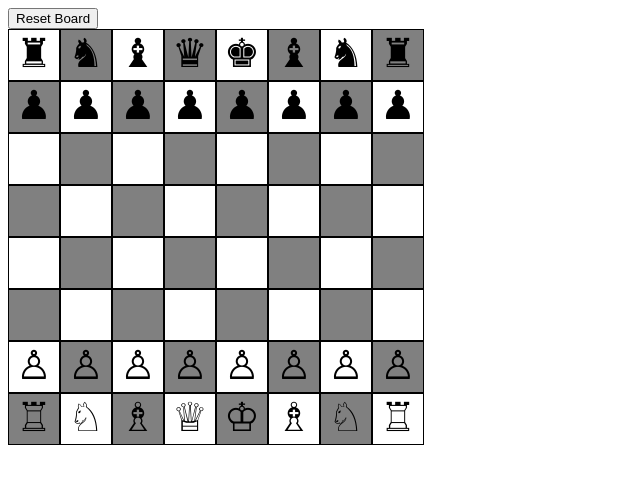
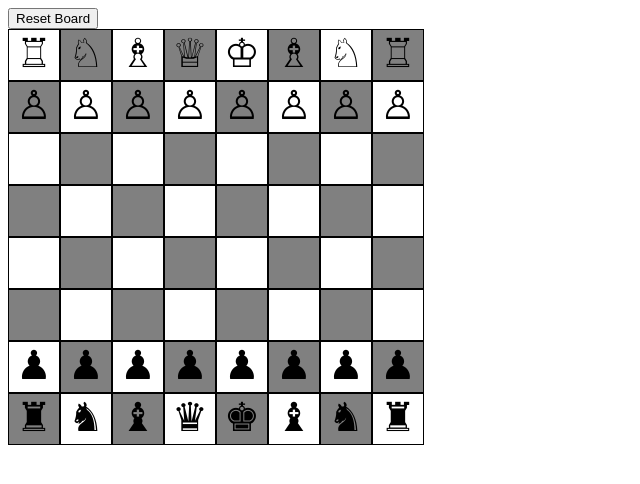
Before and after one commit to onequbit/Chessboard, a plain HTML site: page chessboard.html in a window 1280 px wide. Shown: the whole page, without its empty margins (0-640 px from the left). Drawn offline with Linux system fonts and the light colour scheme.

Commit message:
updated with new tricks

```diff
--- /dev/null
+++ b/chess.css
@@ -0,0 +1,136 @@
+
+
+/*
+    const prefix = "&#98";
+    const colors = ['WHITE','BLACK'];
+    const ranks = ['KING','QUEEN','ROOK','BISHOP','KNIGHT','PAWN'];
+
+    white chess king	♔	U+2654	&#9812;	&#x2654;
+    white chess queen	♕	U+2655	&#9813;	&#x2655;
+    white chess rook	♖	U+2656	&#9814;	&#x2656;
+    white chess bishop	♗	U+2657	&#9815;	&#x2657;
+    white chess knight	♘	U+2658	&#9816;	&#x2658;
+    white chess pawn	♙	U+2659	&#9817;	&#x2659;
+    black chess king	♚	U+265A	&#9818;	&#x265A;
+    black chess queen	♛	U+265B	&#9819;	&#x265B;
+    black chess rook	♜	U+265C	&#9820;	&#x265C;
+    black chess bishop	♝	U+265D	&#9821;	&#x265D;
+    black chess knight	♞	U+265E	&#9822;	&#x265E;
+    black chess pawn	♟︎	U+265F	&#9823;	&#x265F;
+
+*/
+
+chess-piece
+{
+    position: absolute;
+    font-size: 7vh;
+}
+
+chess-piece-layer
+{
+    position: absolute;
+}
+
+.container {
+    display: grid;
+    grid-template-columns: repeat(5, 1fr);
+    gap: 10px;
+}
+
+[draggable="true"]
+{
+    user-select: none;
+    -moz-user-select: none;
+    -webkit-user-select: none;
+    -ms-user-select: none;
+    cursor: move;
+}
+
+/* .stack-container
+{
+    position: relative;
+}
+
+.stacked
+{
+    position: absolute;
+} */
+
+/* .chess-piece
+{
+    font-size: 7vh;
+    position: absolute;
+
+} */
+
+chess-piece.black
+{
+    text-shadow: 0px 0px 1vh white;
+}
+
+chess-piece.white
+{
+    text-shadow: 0px 0px 1vh none;
+}
+
+chess-piece.white.king::after
+{
+    content: "\2654";
+}
+chess-piece.white.queen::after
+{
+    content: "\2655";
+}
+chess-piece.white.rook::after
+{
+    content: "\2656";
+}
+/* chess-piece.white.bishop::after
+{
+    content: "\2657";
+} */
+chess-piece-layer.white.bishop.back::after
+{
+    color: white;
+    content: "\265d";
+    z-index: -2;
+}
+chess-piece-layer.white.bishop.front::after
+{
+    color: black;
+    content: "\2657";
+    z-index: -1;
+}
+chess-piece.white.knight::after
+{
+    content: "\2658";
+}
+chess-piece.white.pawn::after
+{
+    content: "\2659";
+}
+
+chess-piece.black.king::after
+{
+    content: "\265a";
+}
+chess-piece.black.queen::after
+{
+    content: "\265b";
+}
+chess-piece.black.rook::after
+{
+    content: "\265c";
+}
+chess-piece.black.bishop::after
+{
+    content: "\265d";
+}
+chess-piece.black.knight::after
+{
+    content: "\265e";
+}
+chess-piece.black.pawn::after
+{
+    content: "\265f";
+}
--- a/chessboard.html
+++ b/chessboard.html
@@ -6,13 +6,12 @@
     <div id="controls">
         <button id="resetButton">Reset Board</button>
     </div>
-    <div id="ChessBoardContainer">
-    </div>
-    <div id="CaptureContainer">
-    </div>
+    <div id="ChessBoardContainer"></div>
+    <div id="CaptureContainer"></div>
 
     <script>
-        var handlers = {
+
+        const Handlers = {
             dragged : '',
             onDragStartHandler : function(event)
             {
@@ -62,126 +61,157 @@
             }
         }
 
-        var ChessPiece = function(id, code, startLocation)
+        class ChessPiece
         {
-            this.Piece = document.createElement("div");
-            this.Piece.id = id;
-            this.Piece.innerHTML = code;
-            this.Piece.className = "ChessPiece";
-            this.Piece.setAttribute("draggable", "true");
-            this.Piece.setAttribute("start", startLocation);
-            this.Piece.addEventListener("dragstart", handlers.onDragStartHandler);
-            this.Piece.addEventListener("dragend", handlers.onDragEndHandler);
-            document.body.appendChild(this.Piece);
+            constructor(id, code, startLocation)
+            {
+                this.Div = document.createElement("div");
+                this.Div.setAttribute('id',id);
+                this.Div.innerHTML = code;
+                this.Div.className = "ChessPiece";
+                this.Div.setAttribute("draggable", "true");
+                this.Div.setAttribute("data-start", startLocation);
+                this.Div.addEventListener("dragstart", Handlers.onDragStartHandler);
+                this.Div.addEventListener("dragend", Handlers.onDragEndHandler);
+                document.body.appendChild(this.Div);
+            }
         }
 
-        var BoardCell = function(id, color)
+        class BoardCell
+        {
+            constructor(id, name)
             {
                 this.Div = document.createElement("div");
-            this.Div.id = id;
-            this.CellColor = color;
-            this.Div.className = "BoardCell " + color;
-            this.Div.addEventListener('drop', handlers.onDropHandler);
-            this.Div.addEventListener('dragenter', handlers.onDragEnterHandler);
-            this.Div.addEventListener('dragover', handlers.onDragOverHandler);
+                this.Div.id = name;
+                this.Div.className = "BoardCell " + ((id % 2 == 0)? "white" : "black");
+                this.Div.addEventListener('drop', Handlers.onDropHandler);
+                this.Div.addEventListener('dragenter', Handlers.onDragEnterHandler);
+                this.Div.addEventListener('dragover', Handlers.onDragOverHandler);
                 document.getElementById("ChessBoardContainer").appendChild(this.Div);
             }
+        }
 
-        var ChessBoard = function()
+        const HtmlCodes = (function(){
+            let codes = {};
+            const prefix = "&#98";
+            const colors = ['WHITE','BLACK'];
+            const ranks = ['KING','QUEEN','ROOK','BISHOP','KNIGHT','PAWN'];
+            let index = 12;
+            for (const color of colors) {
+                for (const rank of ranks) {
+                    codes[color+'_'+rank] = prefix + index++;
+                }
+            }
+            return codes;
+        })();
+
+        const ChessSet = function()
+        {
+            // for (var col in ['A','B','C','D','E','F','G','H'])
+            // {
+            //     for (var row in [8,7,6,5,4,3,2,1])
+            //     {
+            //         const cell = col+row;
+
+            //     }
+            // }
+
+            // for (var code in HtmlCodes)
+            // {
+            //     console.log(code);
+            // }
+
+            return [
+                new ChessPiece("WHITE_KING", HtmlCodes.WHITE_KING, "E8"),
+                new ChessPiece("WHITE_QUEEN", HtmlCodes.WHITE_QUEEN, "D8"),
+                new ChessPiece("WHITE_ROOK_A", HtmlCodes.WHITE_ROOK, "A8"),
+                new ChessPiece("WHITE_ROOK_H", HtmlCodes.WHITE_ROOK, "H8"),
+                new ChessPiece("WHITE_BISHOP_C", HtmlCodes.WHITE_BISHOP, "C8"),
+                new ChessPiece("WHITE_BISHOP_F", HtmlCodes.WHITE_BISHOP, "F8"),
+                new ChessPiece("WHITE_KNIGHT_B", HtmlCodes.WHITE_KNIGHT, "B8"),
+                new ChessPiece("WHITE_KNIGHT_G", HtmlCodes.WHITE_KNIGHT, "G8"),
+                new ChessPiece("BLACK_KING", HtmlCodes.BLACK_KING, "E1"),
+                new ChessPiece("BLACK_QUEEN", HtmlCodes.BLACK_QUEEN, "D1"),
+                new ChessPiece("BLACK_ROOK_A", HtmlCodes.BLACK_ROOK, "A1"),
+                new ChessPiece("BLACK_ROOK_H", HtmlCodes.BLACK_ROOK, "H1"),
+                new ChessPiece("BLACK_BISHOP_C", HtmlCodes.BLACK_BISHOP, "C1"),
+                new ChessPiece("BLACK_BISHOP_F", HtmlCodes.BLACK_BISHOP, "F1"),
+                new ChessPiece("BLACK_KNIGHT_B", HtmlCodes.BLACK_KNIGHT, "B1"),
+                new ChessPiece("BLACK_KNIGHT_G", HtmlCodes.BLACK_KNIGHT, "G1"),
+                new ChessPiece("WHITE_PAWN_A", HtmlCodes.WHITE_PAWN, "A7"),
+                new ChessPiece("WHITE_PAWN_B", HtmlCodes.WHITE_PAWN, "B7"),
+                new ChessPiece("WHITE_PAWN_C", HtmlCodes.WHITE_PAWN, "C7"),
+                new ChessPiece("WHITE_PAWN_D", HtmlCodes.WHITE_PAWN, "D7"),
+                new ChessPiece("WHITE_PAWN_E", HtmlCodes.WHITE_PAWN, "E7"),
+                new ChessPiece("WHITE_PAWN_F", HtmlCodes.WHITE_PAWN, "F7"),
+                new ChessPiece("WHITE_PAWN_G", HtmlCodes.WHITE_PAWN, "G7"),
+                new ChessPiece("WHITE_PAWN_H", HtmlCodes.WHITE_PAWN, "H7"),
+                new ChessPiece("BLACK_PAWN_A", HtmlCodes.BLACK_PAWN, "A2"),
+                new ChessPiece("BLACK_PAWN_B", HtmlCodes.BLACK_PAWN, "B2"),
+                new ChessPiece("BLACK_PAWN_C", HtmlCodes.BLACK_PAWN, "C2"),
+                new ChessPiece("BLACK_PAWN_D", HtmlCodes.BLACK_PAWN, "D2"),
+                new ChessPiece("BLACK_PAWN_E", HtmlCodes.BLACK_PAWN, "E2"),
+                new ChessPiece("BLACK_PAWN_F", HtmlCodes.BLACK_PAWN, "F2"),
+                new ChessPiece("BLACK_PAWN_G", HtmlCodes.BLACK_PAWN, "G2"),
+                new ChessPiece("BLACK_PAWN_H", HtmlCodes.BLACK_PAWN, "H2")
+            ];
+        }
+
+        class ChessBoard
+        {
+            constructor()
             {
                 this.Cells = [];
-            let columns = ['A','B','C','D','E','F','G','H'];
-            var cellcounter = 0;
-            for (var j = 0; j < 8; j++)
+                let cellcounter = 0;
+
+                for (var row of [8,7,6,5,4,3,2,1])
                 {
-                for (var i = 0; i < 8; i++)
+                    for (var col of ['A','B','C','D','E','F','G','H'])
                     {
-                    var cellName = columns[i] + (j+1);
-                    var color = (cellcounter%2 == 0)? "white" : "black";
-                    this.Cells[cellName] = new BoardCell(cellName, color);
+                        var cellName = col + row;
+                        this.Cells[cellName] = new BoardCell(cellcounter, cellName);
                         cellcounter += 1;
                     }
                     cellcounter += 1;
                 }
-            document.getElementById("resetButton"),addEventListener('click', handlers.onResetBoardButtonClick);
+                this.Pieces = new ChessSet();
+                this.Reset();
+            }
+
+            Reset()
+            {
+                this.Pieces.forEach(piece =>
+                {
+                    var targetId = piece.Div.getAttribute("data-start");
+                    var target = document.getElementById(targetId);
+                    target.appendChild(piece.Div);
+                });
+            }
         };
 
-        var HtmlCodes = {
-            WHITE_KING : "&#9812;",
-            WHITE_QUEEN : "&#9813",
-            WHITE_ROOK : "&#9814",
-            WHITE_BISHOP : "&#9815",
-            WHITE_KNIGHT : "&#9816",
-            WHITE_PAWN : "&#9817",
-            BLACK_KING : "&#9818",
-            BLACK_QUEEN : "&#9819",
-            BLACK_ROOK : "&#9820",
-            BLACK_BISHOP : "&#9821",
-            BLACK_KNIGHT : "&#9822",
-            BLACK_PAWN : "&#9823"
-        };
-
-        var ChessSet = function()
-        {
-            this.white_king = new ChessPiece("white_king", HtmlCodes.WHITE_KING, "E8");
-            this.white_queen = new ChessPiece("white_queen", HtmlCodes.WHITE_QUEEN, "D8");
-            this.white_rook_a = new ChessPiece("white_rook_a", HtmlCodes.WHITE_ROOK, "A8");
-            this.white_rook_h = new ChessPiece("white_rook_h", HtmlCodes.WHITE_ROOK, "H8");
-            this.white_bishop_c = new ChessPiece("white_bishop_c", HtmlCodes.WHITE_BISHOP, "C8");
-            this.white_bishop_f = new ChessPiece("white_bishop_f", HtmlCodes.WHITE_BISHOP, "F8");
-            this.white_knight_b = new ChessPiece("white_knight_b", HtmlCodes.WHITE_KNIGHT, "B8");
-            this.white_knight_g = new ChessPiece("white_knight_g", HtmlCodes.WHITE_KNIGHT, "G8");
-            this.black_king = new ChessPiece("black_king", HtmlCodes.BLACK_KING, "E1");
-            this.black_queen = new ChessPiece("black_queen", HtmlCodes.BLACK_QUEEN, "D1");
-            this.black_rook_a = new ChessPiece("black_rook_a", HtmlCodes.BLACK_ROOK, "A1");
-            this.black_rook_h = new ChessPiece("black_rook_h", HtmlCodes.BLACK_ROOK, "H1");
-            this.black_bishop_c = new ChessPiece("black_bishop_c", HtmlCodes.BLACK_BISHOP, "C1");
-            this.black_bishop_f = new ChessPiece("black_bishop_f", HtmlCodes.BLACK_BISHOP, "F1");
-            this.black_knight_b = new ChessPiece("black_knight_b", HtmlCodes.BLACK_KNIGHT, "B1");
-            this.black_knight_g = new ChessPiece("black_knight_g", HtmlCodes.BLACK_KNIGHT, "G1");
-            this.white_pawn_a = new ChessPiece("white_pawn_a", HtmlCodes.WHITE_PAWN, "A7");
-            this.white_pawn_b = new ChessPiece("white_pawn_b", HtmlCodes.WHITE_PAWN, "B7");
-            this.white_pawn_c = new ChessPiece("white_pawn_c", HtmlCodes.WHITE_PAWN, "C7");
-            this.white_pawn_d = new ChessPiece("white_pawn_d", HtmlCodes.WHITE_PAWN, "D7");
-            this.white_pawn_e = new ChessPiece("white_pawn_e", HtmlCodes.WHITE_PAWN, "E7");
-            this.white_pawn_f = new ChessPiece("white_pawn_f", HtmlCodes.WHITE_PAWN, "F7");
-            this.white_pawn_g = new ChessPiece("white_pawn_g", HtmlCodes.WHITE_PAWN, "G7");
-            this.white_pawn_h = new ChessPiece("white_pawn_h", HtmlCodes.WHITE_PAWN, "H7");
-            this.black_pawn_a = new ChessPiece("black_pawn_a", HtmlCodes.BLACK_PAWN, "A2");
-            this.black_pawn_b = new ChessPiece("black_pawn_b", HtmlCodes.BLACK_PAWN, "B2");
-            this.black_pawn_c = new ChessPiece("black_pawn_c", HtmlCodes.BLACK_PAWN, "C2");
-            this.black_pawn_d = new ChessPiece("black_pawn_d", HtmlCodes.BLACK_PAWN, "D2");
-            this.black_pawn_e = new ChessPiece("black_pawn_e", HtmlCodes.BLACK_PAWN, "E2");
-            this.black_pawn_f = new ChessPiece("black_pawn_f", HtmlCodes.BLACK_PAWN, "F2");
-            this.black_pawn_g = new ChessPiece("black_pawn_g", HtmlCodes.BLACK_PAWN, "G2");
-            this.black_pawn_h = new ChessPiece("black_pawn_h", HtmlCodes.BLACK_PAWN, "H2");
-        };
-
-        var ResetPieces = function()
-        {
-            console.log("resetting pieces");
-            for (var piece in pieces)
-            {
-                var div = document.getElementById(piece);
-                var target = document.getElementById(div.getAttribute("start"));
-                target.appendChild(div);
-            }
-        }
-
         var board = new ChessBoard();
-        var pieces = new ChessSet();
-
-        ResetPieces();
+        board.Reset();
+        document.getElementById("resetButton"),addEventListener('click', ()=>{ pieces.reset() });
+        // makeCodes();
 
     </script>
 
     <style>
+    [draggable="true"]
+    {
+        /*
+        To prevent user selecting inside the drag source
+        */
+        user-select: none;
+        -moz-user-select: none;
+        -webkit-user-select: none;
+        -ms-user-select: none;
+    }
     .ChessPiece
     {
         font-size: 2.5em;
         text-align: center;
     }
-
     .BoardCell
     {
         border: 1px solid black;
@@ -189,12 +219,10 @@
         height: 50px;
         float: left;
     }
-
     .BoardCell[id^="A"]
     {
         clear: both;
     }
-
     .black
     {
         background-color: gray;
```
Also changed, not shown: XTile.js (added, +170 -0 lines), chessboard2.html (added, +157 -0 lines), emojis.css (added, +36 -0 lines). Lines whose indentation alone changed are shown as unchanged.
